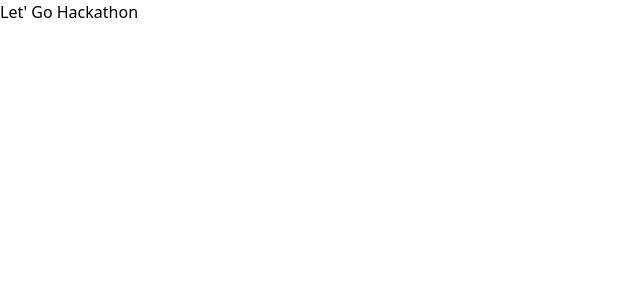
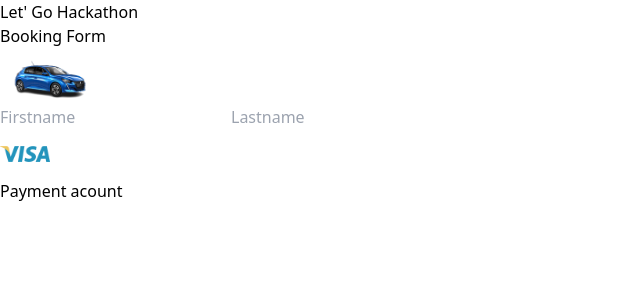
Before and after one commit to FannyDFT/hackathon2, a Next.js app: page / in a window 1280 px wide. Shown: the top 300 px of the page, without its empty margins (0-640 px from the left). Built offline with nearby package versions, Linux system fonts and the light colour scheme.

Commit message:
bookin form

```diff
--- a/pages/index.tsx
+++ b/pages/index.tsx
@@ -1,7 +1,13 @@
 import { Inter } from "@next/font/google";
+import BookingForm from "../src/components/BookingForm";
 
 const inter = Inter({ subsets: ["latin"] });
 
 export default function Home() {
-  return <div>Let&apos; Go Hackathon</div>;
+  return (
+    <div>
+      Let&apos; Go Hackathon
+      <BookingForm />
+    </div>
+  );
 }
--- /dev/null
+++ b/src/components/BookingForm.tsx
@@ -0,0 +1,21 @@
+import React from "react";
+import Image from "next/image";
+
+type Props = {};
+
+function BookingForm({}: Props) {
+  return (
+    <div className="w-screen h-screen flex flex-col bg-black">
+      <div className="">
+        <h1 className="">Booking Form</h1>
+        <Image src="/pictures/peugeot.png" width={100} height={100} alt="car" />
+        <input type="text" placeholder="Firstname" />
+        <input type="text" placeholder="Lastname" />
+        <Image src="/pictures/visa.png" width={50} height={50} alt="visa" />
+        <p className="bg-blue-600">Payment acount</p>
+      </div>
+    </div>
+  );
+}
+
+export default BookingForm;
```
Also changed, not shown: public/pictures/peugeot.png (added), public/pictures/visa.png (added).
